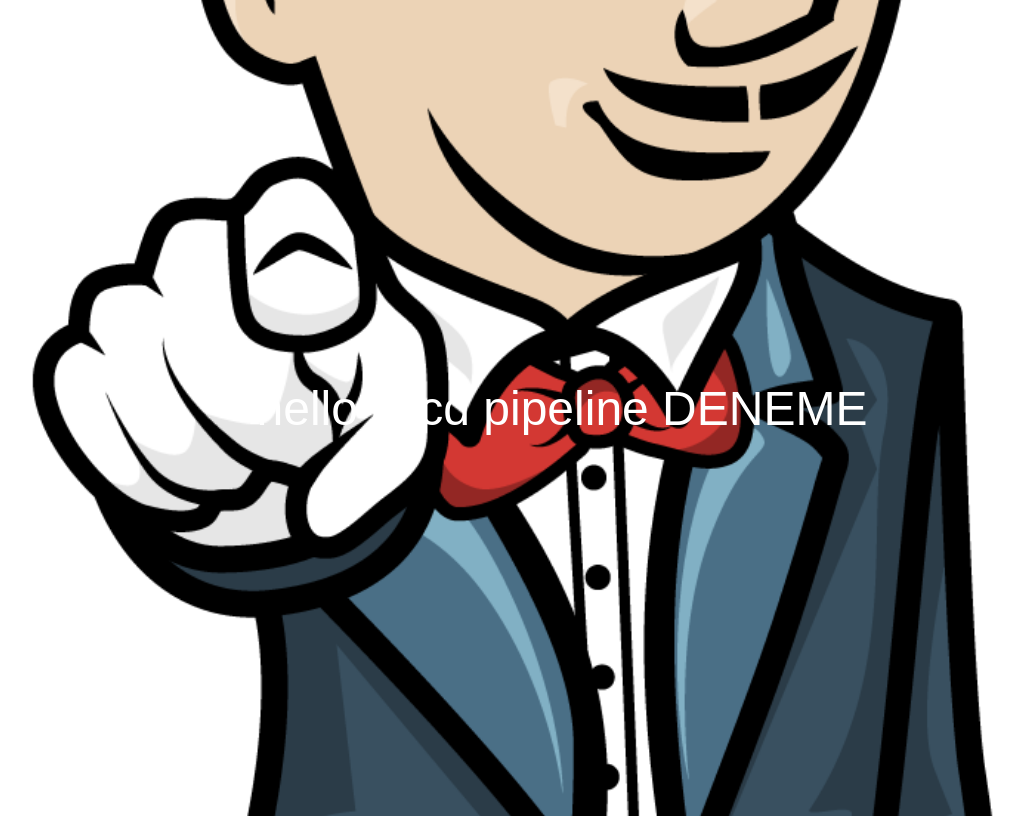
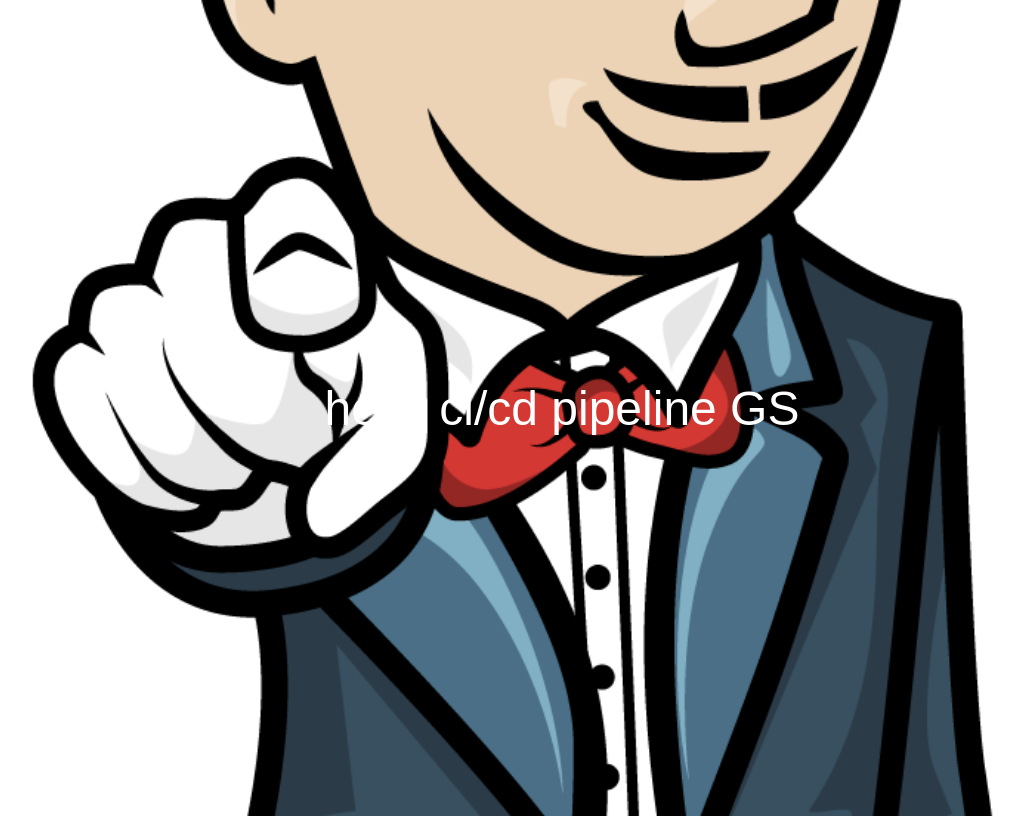
Before and after one commit to muammeraliarpa/jenkins-web-ci, a plain HTML site: page index.html in a window 1280 px wide. Shown: the whole page, without its empty margins (78-1102 px from the left). Drawn offline with Linux system fonts and the light colour scheme.

Commit message:
Update index.html

```diff
--- a/index.html
+++ b/index.html
@@ -23,6 +23,6 @@
     </style>
 </head>
 <body>
-   hello ci/cd pipeline DENEME
+   hello ci/cd pipeline GS
 </body>
 </html>
```
